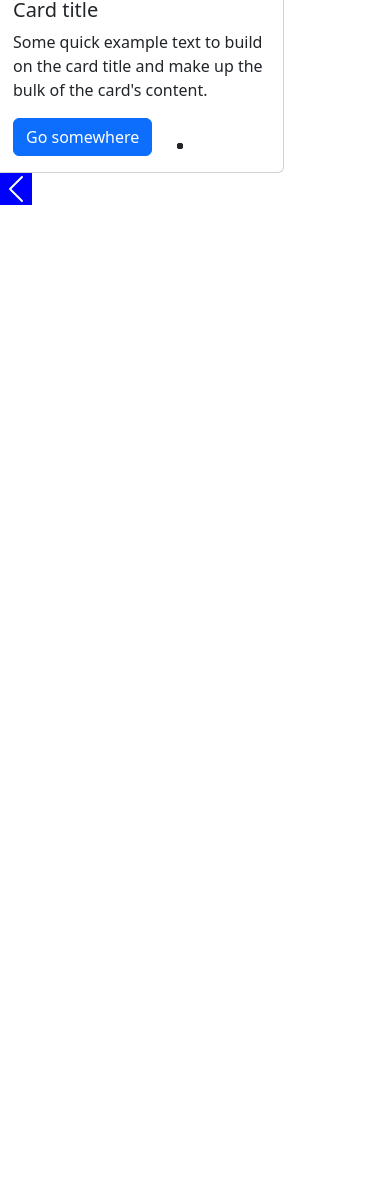
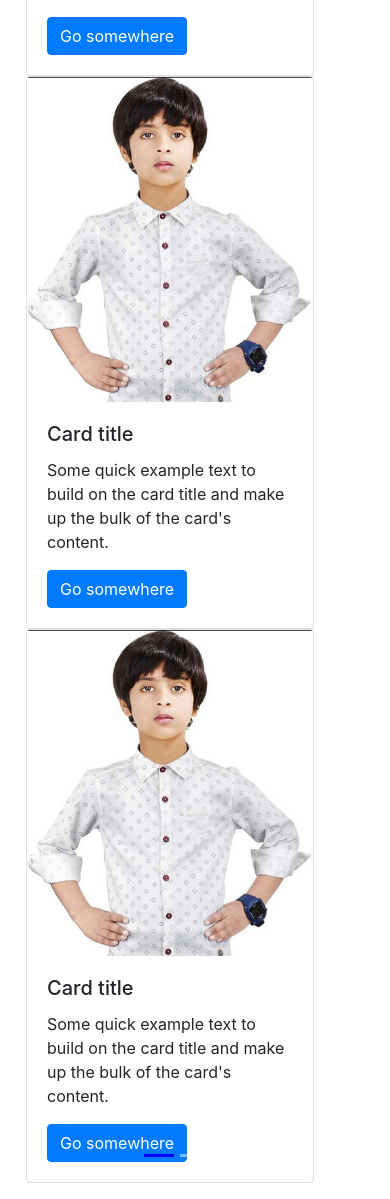
Before and after one commit to Shuaibiqbal/E-Commerce-in-Django-Python, a Django app: page /shop/ in a window 390 px wide. Shown: the part 1103-2302 px from the top of the page. Before the commit the page ends 1308 px from the top, so only its background shows below. Run offline with Django 4.2, Linux system fonts and the light colour scheme; some libraries are stand-ins or nearby versions.

Commit message:
fix shop/index.html

```diff
--- a/mac/shop/templates/shop/index.html
+++ b/mac/shop/templates/shop/index.html
@@ -1,22 +1,32 @@
 <!doctype html>
 <html lang="en">
   <head>
+    <!-- Required meta tags -->
     <meta charset="utf-8">
-    <meta name="viewport" content="width=device-width, initial-scale=1">
-    <title>Bootstrap demo</title>
-    <link href="https://cdn.jsdelivr.net/npm/bootstrap@5.3.2/dist/css/bootstrap.min.css" rel="stylesheet" integrity="sha384-T3c6CoIi6uLrA9TneNEoa7RxnatzjcDSCmG1MXxSR1GAsXEV/Dwwykc2MPK8M2HN" crossorigin="anonymous">
+    <meta name="viewport" content="width=device-width, initial-scale=1, shrink-to-fit=no">
+
+    <!-- Bootstrap CSS -->
+    <link rel="stylesheet" href="https://stackpath.bootstrapcdn.com/bootstrap/4.2.1/css/bootstrap.min.css" integrity="sha384-GJzZqFGwb1QTTN6wy59ffF1BuGJpLSa9DkKMp0DgiMDm4iYMj70gZWKYbI706tWS" crossorigin="anonymous">
+
+    <title>Hello, world!</title>
       <style>
           .col-md-3
           {
           display: inline-block;
-margin-left: -4px;
+          margin-left:-4px;
           }
-      .col-md-3 image{
-        width: 100%;
-        height: auto;
+          .carousel-indicators .active {
+          background-color: blue;
+            }
+          .col-md-3 img{
+          width:100%;
+          height:auto;
           }
           body .carousel-indicator li{
           background-color: blue;
+          }
+          body .carousel-indicators{
+          bottom: 0;
           }
           body .carousel-control-prev-icon,
           body .carousel-control-next-icon{
@@ -24,58 +34,64 @@ margin-left: -4px;
           }
            body .no-padding{
            padding-left: 0;
-        padding-right: 0;
+
+           padding-right:0
            }
   </style>
   </head>
   <body>
+  {% load static %}
     <nav class="navbar navbar-expand-lg navbar-dark bg-dark">
-      <div class="container-fluid">
   <a class="navbar-brand" href="#">My Awesome Cart</a>
-        <button class="navbar-toggler" type="button" data-bs-toggle="collapse" data-bs-target="#navbarSupportedContent" aria-controls="navbarSupportedContent" aria-expanded="false" aria-label="Toggle navigation">
+  <button class="navbar-toggler" type="button" data-toggle="collapse" data-target="#navbarSupportedContent" aria-controls="navbarSupportedContent" aria-expanded="false" aria-label="Toggle navigation">
     <span class="navbar-toggler-icon"></span>
   </button>
+
   <div class="collapse navbar-collapse" id="navbarSupportedContent">
-          <ul class="navbar-nav me-auto mb-2 mb-lg-0">
-            <li class="nav-item">
-              <a class="nav-link active" aria-current="page" href="#">Home</a>
+    <ul class="navbar-nav mr-auto">
+      <li class="nav-item active">
+        <a class="nav-link" href="#">Home <span class="sr-only">(current)</span></a>
       </li>
       <li class="nav-item">
         <a class="nav-link" href="#">Link</a>
       </li>
       <li class="nav-item dropdown">
-              <a class="nav-link dropdown-toggle" href="#" id="navbarDropdown" role="button" data-bs-toggle="dropdown" aria-expanded="false">
+        <a class="nav-link dropdown-toggle" href="#" id="navbarDropdown" role="button" data-toggle="dropdown" aria-haspopup="true" aria-expanded="false">
           Dropdown
         </a>
-              <ul class="dropdown-menu" aria-labelledby="navbarDropdown">
-                <li><a class="dropdown-item" href="#">Action</a></li>
-                <li><a class="dropdown-item" href="#">Another action</a></li>
-                <li><hr class="dropdown-divider"></li>
-                <li><a class="dropdown-item" href="#">Something else here</a></li>
-              </ul>
+        <div class="dropdown-menu" aria-labelledby="navbarDropdown">
+          <a class="dropdown-item" href="#">Action</a>
+          <a class="dropdown-item" href="#">Another action</a>
+          <div class="dropdown-divider"></div>
+          <a class="dropdown-item" href="#">Something else here</a>
+        </div>
       </li>
       <li class="nav-item">
         <a class="nav-link disabled" href="#" tabindex="-1" aria-disabled="true">Disabled</a>
       </li>
     </ul>
-          <form class="d-flex">
-            <input class="form-control me-2" type="search" placeholder="Search" aria-label="Search">
-            <button class="btn btn-outline-success" type="submit">Search</button>
+    <form class="form-inline my-2 my-lg-0">
+      <input class="form-control mr-sm-2" type="search" placeholder="Search" aria-label="Search">
+      <button class="btn btn-outline-success my-2 my-sm-0" type="submit">Search</button>
     </form>
   </div>
-      </div>
 </nav>
-    <div id="demo" class="carousel slide" data-ride="carousel">
+
+<div class="container">
+<div id="demo" class="carousel slide my-3" data-ride="carousel">
     <ul class="carousel-indicators">
-      <li data-target=""#demo" data-slide-to="0" class = "active"></li>
-      <li data-target=""#demo" data-slide-to="1" ></li>
-      <li data-target=""#demo" data-slide-to="2" ></li>
+      <li data-target="#demo" data-slide-to="0" class="active"></li>
+      <li data-target="#demo" data-slide-to="1" ></li>
+      <li data-target="#demo" data-slide-to="2" ></li>
     </ul>
+
+    <!--Slideshow starts here -->
     <div class="container carousel-inner no-padding">
+
       <div class="carousel-item active">
         <div class="col-xs-3 col-sm-3 col-md-3">
           <div class="card" style="width: 18rem;">
-          <img class="card-img-top" src="..." alt="Card image cap">
+            <img src='{% static "shop/test.jpg" %}' class="card-img-top" alt="...">
             <div class="card-body">
                 <h5 class="card-title">Card title</h5>
                 <p class="card-text">Some quick example text to build on the card title and make up the bulk of the card's content.</p>
@@ -83,9 +99,10 @@ margin-left: -4px;
             </div>
           </div>
        </div>
+
         <div class="col-xs-3 col-sm-3 col-md-3">
           <div class="card" style="width: 18rem;">
-          <img class="card-img-top" src="..." alt="Card image cap">
+            <img src='{% static "shop/test.jpg" %}' class="card-img-top" alt="...">
             <div class="card-body">
               <h5 class="card-title">Card title</h5>
               <p class="card-text">Some quick example text to build on the card title and make up the bulk of the card's content.</p>
@@ -93,9 +110,21 @@ margin-left: -4px;
             </div>
           </div>
         </div>
+
         <div class="col-xs-3 col-sm-3 col-md-3">
           <div class="card" style="width: 18rem;">
-          <img class="card-img-top" src="..." alt="Card image cap">
+            <img src='{% static "shop/test.jpg" %}' class="card-img-top" alt="...">
+            <div class="card-body">
+              <h5 class="card-title">Card title</h5>
+              <p class="card-text">Some quick example text to build on the card title and make up the bulk of the card's content.</p>
+              <a href="#" class="btn btn-primary">Go somewhere</a>
+            </div>
+          </div>
+        </div>
+
+        <div class="col-xs-3 col-sm-3 col-md-3">
+          <div class="card" style="width: 18rem;">
+            <img src='{% static "shop/test.jpg" %}' class="card-img-top" alt="...">
             <div class="card-body">
               <h5 class="card-title">Card title</h5>
               <p class="card-text">Some quick example text to build on the card title and make up the bulk of the card's content.</p>
@@ -104,10 +133,13 @@ margin-left: -4px;
           </div>
         </div>
       </div>
+
+
+
       <div class="carousel-item">
         <div class="col-xs-3 col-sm-3 col-md-3">
           <div class="card" style="width: 18rem;">
-          <img class="card-img-top" src="..." alt="Card image cap">
+            <img src='{% static "shop/test.jpg" %}' class="card-img-top" alt="...">
             <div class="card-body">
                 <h5 class="card-title">Card title</h5>
                 <p class="card-text">Some quick example text to build on the card title and make up the bulk of the card's content.</p>
@@ -115,9 +147,10 @@ margin-left: -4px;
             </div>
           </div>
         </div>
+
         <div class="col-xs-3 col-sm-3 col-md-3">
           <div class="card" style="width: 18rem;">
-          <img class="card-img-top" src="..." alt="Card image cap">
+            <img src='{% static "shop/test.jpg" %}' class="card-img-top" alt="...">
             <div class="card-body">
               <h5 class="card-title">Card title</h5>
               <p class="card-text">Some quick example text to build on the card title and make up the bulk of the card's content.</p>
@@ -125,9 +158,21 @@ margin-left: -4px;
             </div>
           </div>
         </div>
+
         <div class="col-xs-3 col-sm-3 col-md-3">
           <div class="card" style="width: 18rem;">
-          <img class="card-img-top" src="..." alt="Card image cap">
+            <img src='{% static "shop/test.jpg" %}' class="card-img-top" alt="...">
+            <div class="card-body">
+              <h5 class="card-title">Card title</h5>
+              <p class="card-text">Some quick example text to build on the card title and make up the bulk of the card's content.</p>
+              <a href="#" class="btn btn-primary">Go somewhere</a>
+            </div>
+          </div>
+        </div>
+
+        <div class="col-xs-3 col-sm-3 col-md-3">
+          <div class="card" style="width: 18rem;">
+            <img src='{% static "shop/test.jpg" %}' class="card-img-top" alt="...">
             <div class="card-body">
               <h5 class="card-title">Card title</h5>
               <p class="card-text">Some quick example text to build on the card title and make up the bulk of the card's content.</p>
@@ -136,10 +181,11 @@ margin-left: -4px;
           </div>
         </div>
       </div>
+
       <div class="carousel-item">
         <div class="col-xs-3 col-sm-3 col-md-3">
           <div class="card" style="width: 18rem;">
-          <img class="card-img-top" src="..." alt="Card image cap">
+            <img src='{% static "shop/test.jpg" %}' class="card-img-top" alt="...">
             <div class="card-body">
                 <h5 class="card-title">Card title</h5>
                 <p class="card-text">Some quick example text to build on the card title and make up the bulk of the card's content.</p>
@@ -147,9 +193,10 @@ margin-left: -4px;
             </div>
           </div>
        </div>
+
         <div class="col-xs-3 col-sm-3 col-md-3">
           <div class="card" style="width: 18rem;">
-          <img class="card-img-top" src="..." alt="Card image cap">
+            <img src='{% static "shop/test.jpg" %}' class="card-img-top" alt="...">
             <div class="card-body">
               <h5 class="card-title">Card title</h5>
               <p class="card-text">Some quick example text to build on the card title and make up the bulk of the card's content.</p>
@@ -157,9 +204,21 @@ margin-left: -4px;
             </div>
           </div>
         </div>
+
         <div class="col-xs-3 col-sm-3 col-md-3">
           <div class="card" style="width: 18rem;">
-          <img class="card-img-top" src="..." alt="Card image cap">
+            <img src='{% static "shop/test.jpg" %}' class="card-img-top" alt="...">
+            <div class="card-body">
+              <h5 class="card-title">Card title</h5>
+              <p class="card-text">Some quick example text to build on the card title and make up the bulk of the card's content.</p>
+              <a href="#" class="btn btn-primary">Go somewhere</a>
+            </div>
+          </div>
+        </div>
+
+        <div class="col-xs-3 col-sm-3 col-md-3">
+          <div class="card" style="width: 18rem;">
+            <img src='{% static "shop/test.jpg" %}' class="card-img-top" alt="...">
             <div class="card-body">
               <h5 class="card-title">Card title</h5>
               <p class="card-text">Some quick example text to build on the card title and make up the bulk of the card's content.</p>
@@ -169,13 +228,24 @@ margin-left: -4px;
         </div>
       </div>
     </div>
+
 </div>
-    <a class="carousel-control-pre" href="#demo" data-slide="prec">
+
+    <!-- left and right controls for the slide -->
+    <a class="carousel-control-prev" href="#demo" data-slide="prev">
         <span class="carousel-control-prev-icon"></span>
     </a>
     <a class="carousel-control-next" href="#demo" data-slide="next">
         <span class="carousel-control-next-icon"></span>
     </a>
-    <script src="https://cdn.jsdelivr.net/npm/bootstrap@5.3.2/dist/js/bootstrap.bundle.min.js" integrity="sha384-C6RzsynM9kWDrMNeT87bh95OGNyZPhcTNXj1NW7RuBCsyN/o0jlpcV8Qyq46cDfL" crossorigin="anonymous"></script>
+
+
+
+
+    <!-- Optional JavaScript -->
+    <!-- jQuery first, then Popper.js, then Bootstrap JS -->
+    <script src="https://code.jquery.com/jquery-3.3.1.slim.min.js" integrity="sha384-q8i/X+965DzO0rT7abK41JStQIAqVgRVzpbzo5smXKp4YfRvH+8abtTE1Pi6jizo" crossorigin="anonymous"></script>
+    <script src="https://cdnjs.cloudflare.com/ajax/libs/popper.js/1.14.6/umd/popper.min.js" integrity="sha384-wHAiFfRlMFy6i5SRaxvfOCifBUQy1xHdJ/yoi7FRNXMRBu5WHdZYu1hA6ZOblgut" crossorigin="anonymous"></script>
+    <script src="https://stackpath.bootstrapcdn.com/bootstrap/4.2.1/js/bootstrap.min.js" integrity="sha384-B0UglyR+jN6CkvvICOB2joaf5I4l3gm9GU6Hc1og6Ls7i6U/mkkaduKaBhlAXv9k" crossorigin="anonymous"></script>
   </body>
 </html>
```
Also changed, not shown: mac/shop/static/shop/test.jpg (added). Lines whose indentation alone changed are shown as unchanged.
